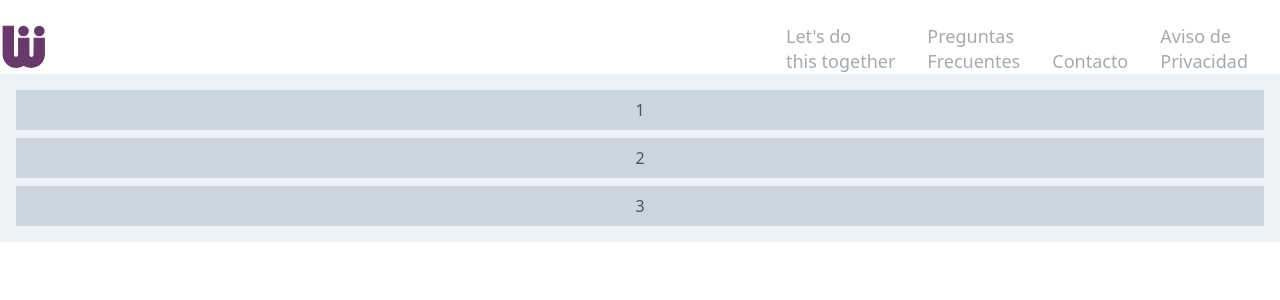
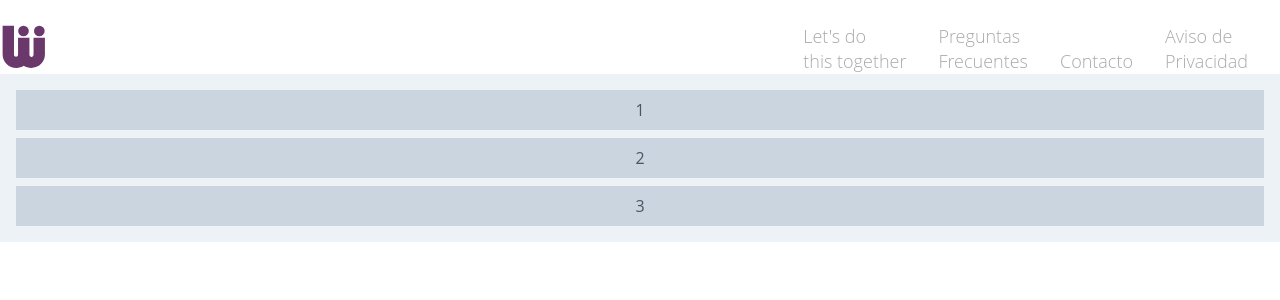
Before and after one commit to theCarrotcakeMan/Woblii, a WordPress theme: template themes/woblii-2019/index.php in a window 1280 px wide. Shown: the top 300 px of the page. Run offline with PHP 8.4 and a stand-in for WordPress, Linux system fonts and the light colour scheme; the site name, menu and one post (Sample post) are stand-ins, and other content is empty; style sheets or scripts are compiled from the project's sources; some web fonts are replaced.

Commit message:
Some general fonts stuff

```diff
--- a/themes/woblii-2019/header.php
+++ b/themes/woblii-2019/header.php
@@ -24,16 +24,16 @@
                 </a>
                 <nav class="flex-4 self-end">
                     <ul class="list-none w-auto text-purple-text flex items-end">
-                        <li class="hover:text-purple-dark mr-8 leading-snug text-lg font-normal align-baseline">
+                        <li class="hover:text-purple-dark mr-8 leading-snug text-lg font-body font-light align-baseline">
                             <a href="<?php echo site_url(); ?>">Let's do <br>this together</a>
                         </li>
-                        <li class="hover:text-purple-dark mr-8 leading-snug text-lg font-normal align-baseline">
+                        <li class="hover:text-purple-dark mr-8 leading-snug text-lg font-body font-light align-baseline">
                             <a href="<?php echo site_url('faq'); ?>">Preguntas <br>Frecuentes</a>
                         </li>
-                        <li class="hover:text-purple-dark mr-8 leading-snug text-lg font-normal align-baseline">
+                        <li class="hover:text-purple-dark mr-8 leading-snug text-lg font-body font-light align-baseline">
                             <a href="<?php echo site_url('contacto'); ?>">Contacto</a>
                         </li>
-                        <li class="hover:text-purple-dark mr-8 leading-snug text-lg font-normal align-baseline">
+                        <li class="hover:text-purple-dark mr-8 leading-snug text-lg font-body font-light align-baseline">
                             <a href="<?php echo site_url('aviso-de-privacidad'); ?>">Aviso de <br>Privacidad</a>
                         </li>
                     </ul>
--- a/themes/woblii-2019/inc/pages.php
+++ b/themes/woblii-2019/inc/pages.php
@@ -42,5 +42,17 @@
 			wp_insert_post( $page, true );
 		}
 
+		// Profile page
+		if( ! get_page_by_path('profile') ){
+			$page = array(
+				'post_author' => 1,
+				'post_status' => 'publish',
+				'post_title'  => 'Perfil de usuario',
+				'post_name'   => 'profile',
+				'post_type'   => 'page'
+			);
+			wp_insert_post( $page, true );
+		}
+
 
 	});
--- a/themes/woblii-2019/page-login.php
+++ b/themes/woblii-2019/page-login.php
@@ -17,7 +17,7 @@
     }
 
     get_header();
-
+    // If request has error message, display as alert
      if($errorMessage): ?>
 
     <div class="mx-auto w-4/5 bg-red-100 border border-red-400 text-red-700 px-4 py-3 rounded relative" role="alert">
--- a/themes/woblii-2019/tailwind.config.js
+++ b/themes/woblii-2019/tailwind.config.js
@@ -14,6 +14,8 @@ module.exports = {
       outline: '0 0 2px 1px rgba(66, 153, 225, 0.45)'
     },
     fontFamily:{
+      html: ['filson-soft', 'Open Sans', 'Helvetica', 'Arial', 'sans-serif'],
+      sans: ['filson-soft', 'Open Sans', 'Helvetica', 'Arial', 'sans-serif'],
       body: ['filson-soft', 'Open Sans', 'Helvetica', 'Arial', 'sans-serif']
     }
   },
```
Also changed, not shown: 1 other file.
